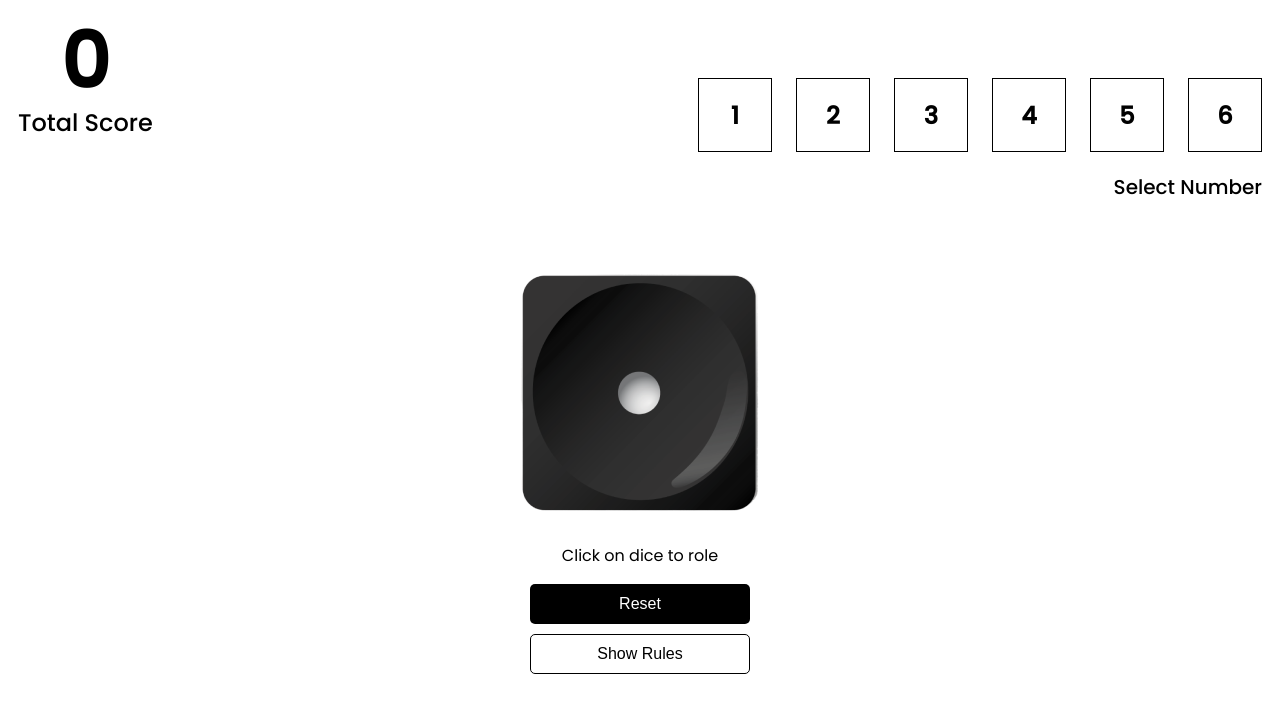
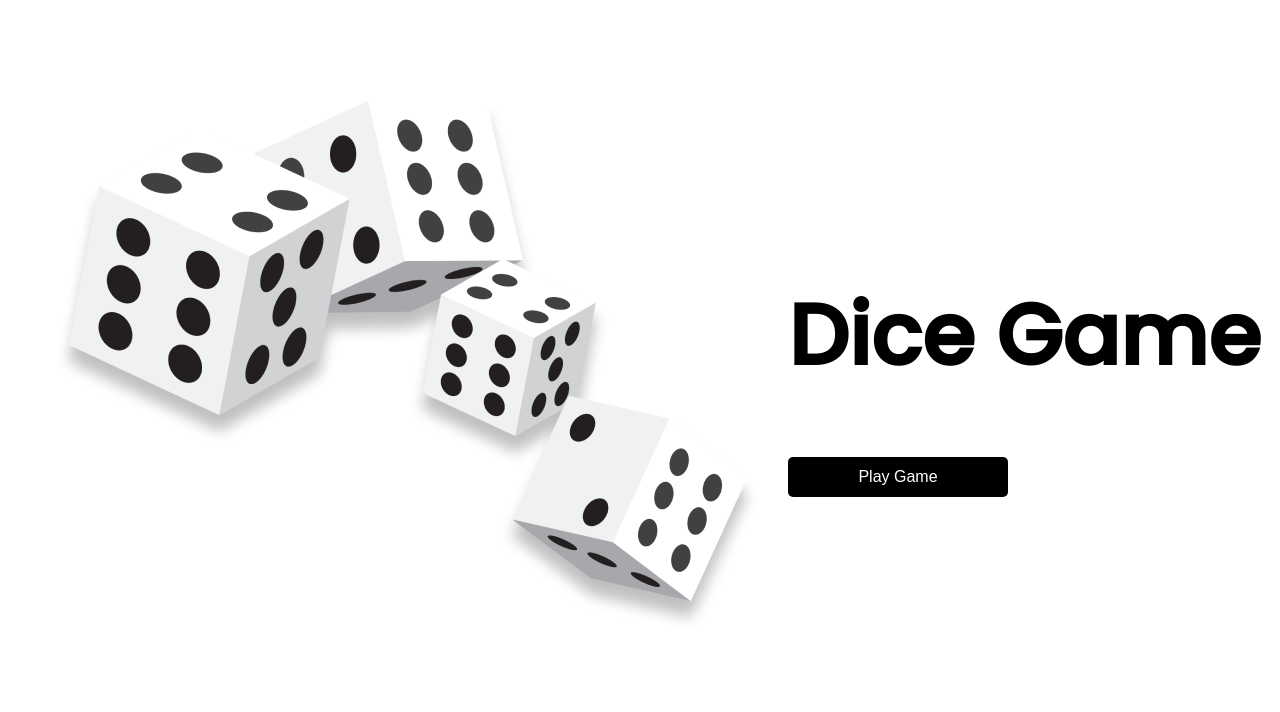
Before and after one commit to Rinkisingla/DiceGame, a React (Vite) app: page / in a window 1280 px wide. Shown: the top 712 px of the page. Built offline with nearby package versions, Linux system fonts and the light colour scheme.

Commit message:
Last Changes

```diff
--- a/src/App.jsx
+++ b/src/App.jsx
@@ -5,7 +5,7 @@ import { Totalscore } from "./components/Totalscore";
 import { Numberselector } from "./components/Numberselector";
 import { Role } from "./components/Role";
 function App() {
-   const [isGameStarted,setIsGameStarted]= useState(true);
+   const [isGameStarted,setIsGameStarted]= useState(false);
    const toggleGameplay=()=>{
     setIsGameStarted((prev)=>!prev);
    }
```
